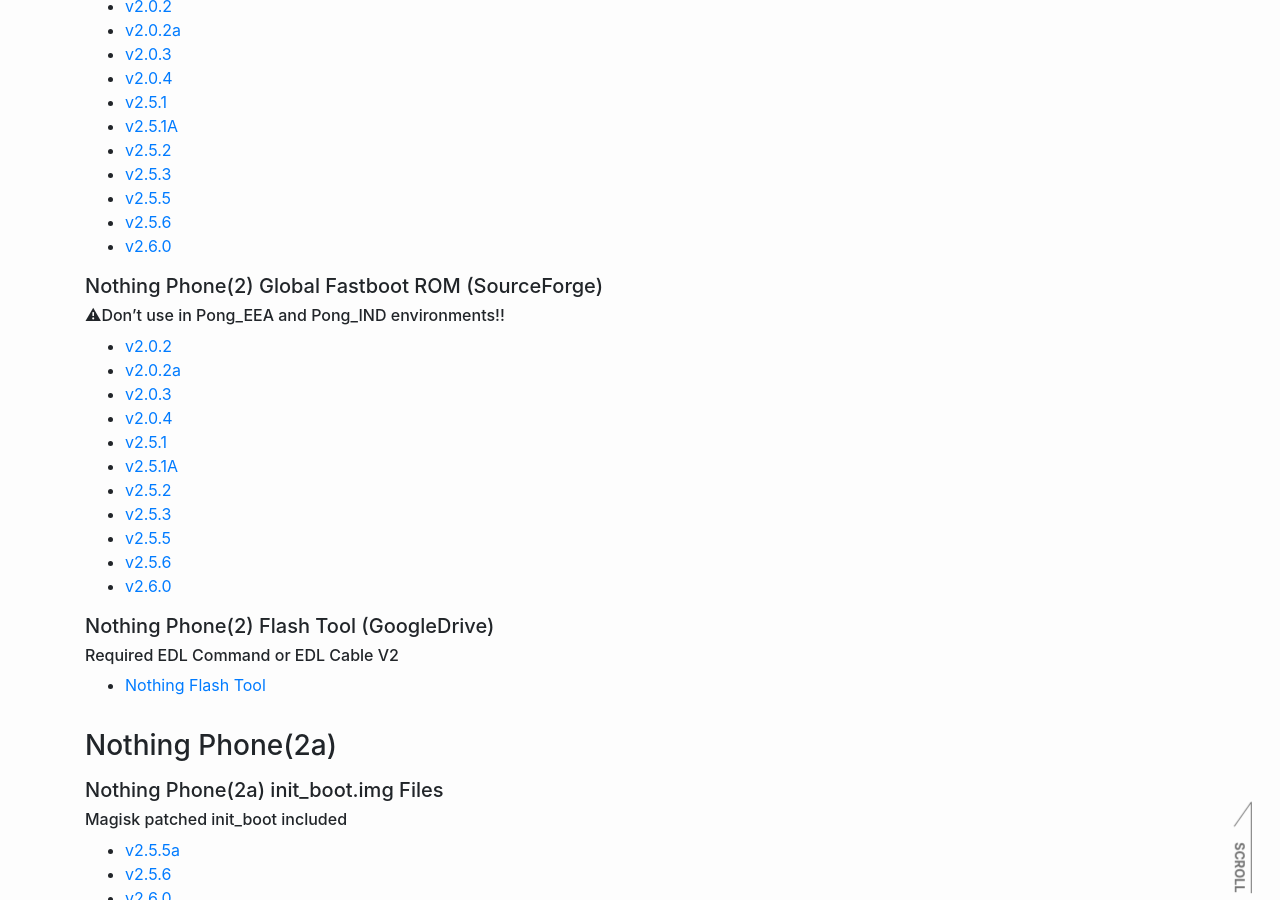
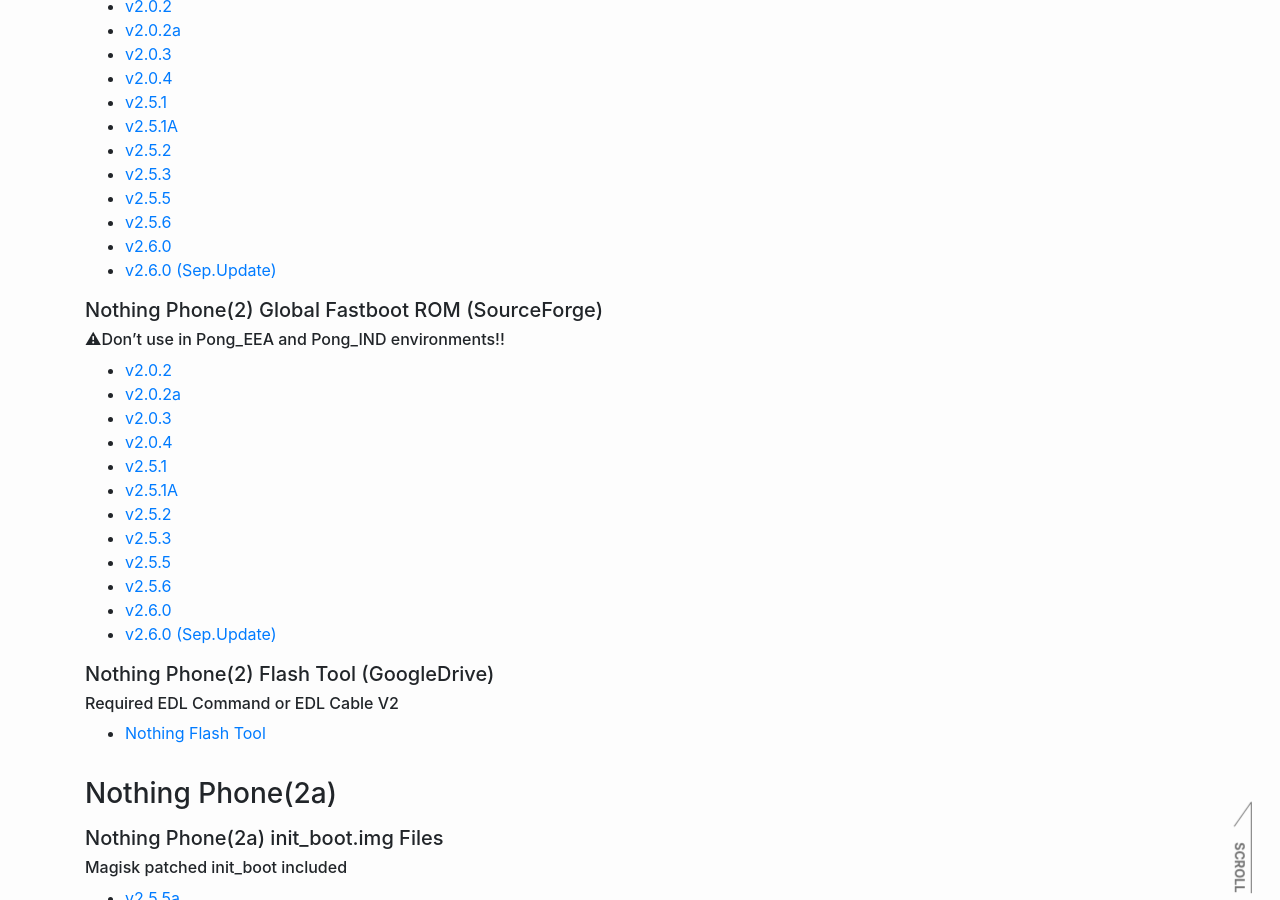
Before and after one commit to reindex-ot/reindex-ot.github.io, a Jekyll site: the page built from nothing.md, in a window 1280 px wide and 900 px high, scrolled down 3254 px. Built offline with Jekyll 4.4.1, drawn with Linux system fonts in a browser that asks for light colours.

Commit message:
Update nothing.md
Signed-off-by: Re*Index. (ot_inc) <32851879+reindex-ot@users.noreply.github.com>

```diff
--- a/nothing.md
+++ b/nothing.md
@@ -122,6 +122,7 @@ If you don't do that, you'll get bricked. Okay?
 - [v2.5.5](https://github.com/reindex-ot/boot.img_repo/raw/main/nothing/phone2/Pong_boot_v2.5.5.zip)
 - [v2.5.6](https://github.com/reindex-ot/boot.img_repo/raw/main/nothing/phone2/Pong_boot_v2.5.6.zip)
 - [v2.6.0](https://github.com/reindex-ot/boot.img_repo/raw/main/nothing/phone2/Pong_boot_v2.6.0.zip)
+- [v2.6.0 (Sep.Update)](https://github.com/reindex-ot/boot.img_repo/raw/main/nothing/phone2/Pong_boot_v2.6.0-240828-1751.zip)
 
 ##### Nothing Phone(2) Global Fastboot ROM (SourceForge)
 ###### ⚠Don't use in Pong_EEA and Pong_IND environments!!
@@ -136,6 +137,7 @@ If you don't do that, you'll get bricked. Okay?
 - [v2.5.5](https://sourceforge.net/projects/nothingphone-2-rom/files/Fastboot%20ROM/Pong_FastbootROM_v2.5.5.7z/download)
 - [v2.5.6](https://sourceforge.net/projects/nothingphone-2-rom/files/Fastboot%20ROM/Pong_FastbootROM_v2.5.6.7z/download)
 - [v2.6.0](https://sourceforge.net/projects/nothingphone-2-rom/files/Fastboot%20ROM/Pong_FastbootROM_v2.6.0.7z/download)
+- [v2.6.0 (Sep.Update)](https://sourceforge.net/projects/nothingphone-2-rom/files/Fastboot%20ROM/Pong_FastbootROM_v2.6.0-240828-1751.7z/download)
 
 ##### Nothing Phone(2) Flash Tool (GoogleDrive)
 ######  Required EDL Command or EDL Cable V2
```
